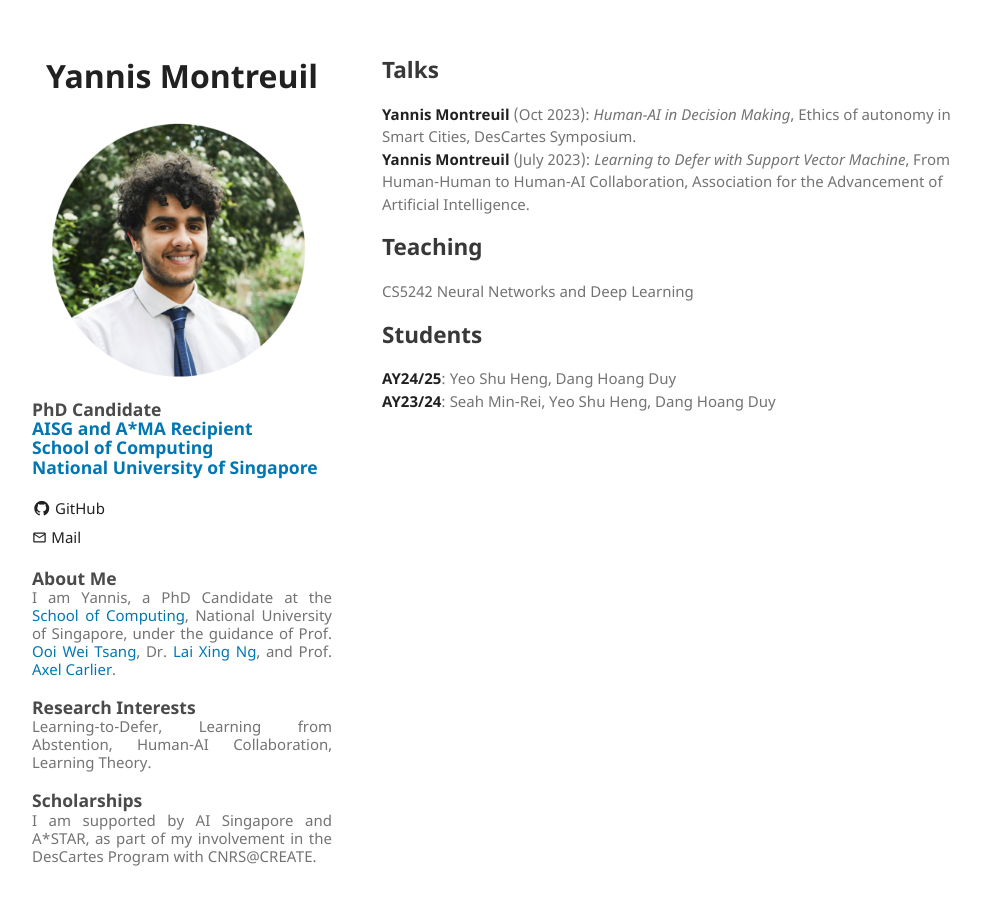
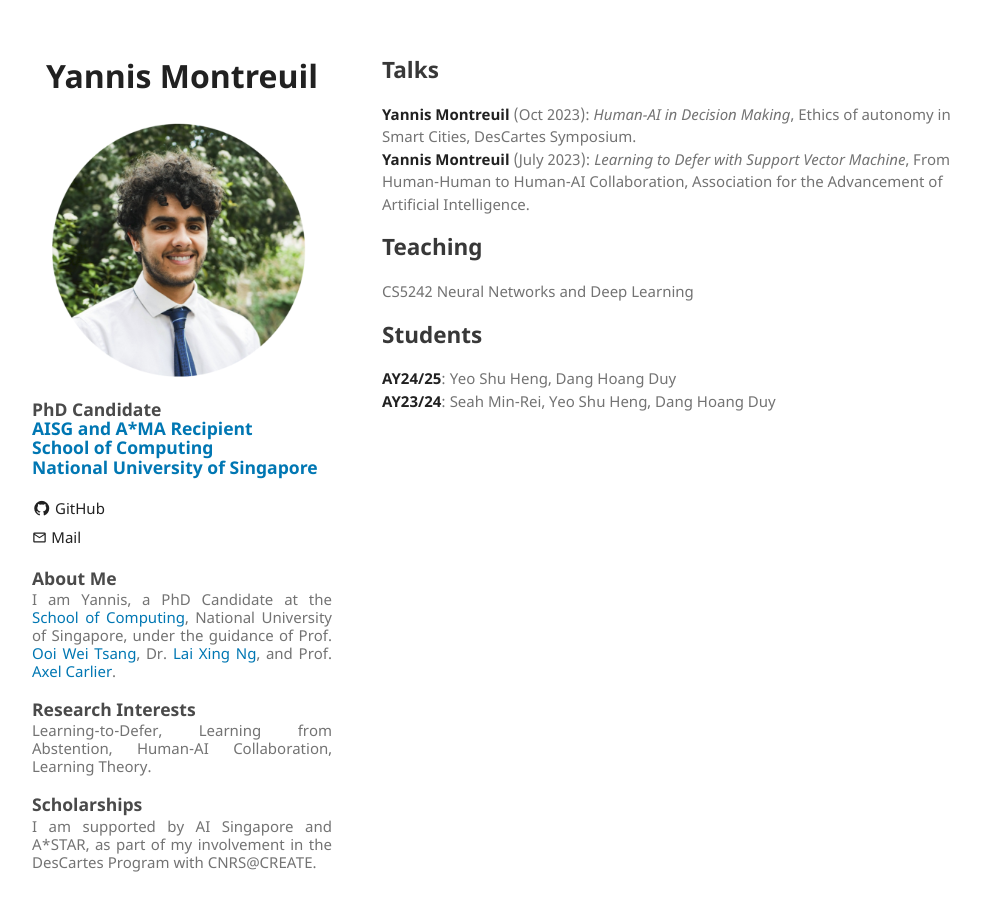
Before and after one commit to yannismontreuil/yannismontreuil.github.io, a Jekyll site: the page built from index.md, in a window 1280 px wide. Shown: the whole page, without its empty margins (128-1109 px from the left). Built offline with Jekyll 4.4.1, drawn with Linux system fonts in a browser that asks for light colours.

Commit message:
Update _config.yml

```diff
--- a/_config.yml
+++ b/_config.yml
@@ -2,16 +2,16 @@ title: Yannis Montreuil
 logo: /assets/img/logo.png
 description_phd: "<p>PhD Candidate<br><a href='https://aisingapore.org/research/phd-fellowship-programme/'>AISG and A*MA Recipient</a><br><a href='https://www.comp.nus.edu.sg/'>School of Computing</a> <br> <a href='https://nus.edu.sg/'>National University of Singapore</a></p>"
 description_state: |
-  <h3 style="margin-top: 10px; margin-bottom: 0px;">About Me</h3>
-  <p align="justify" style="margin-top: 0px; line-height: 1.2;">
+  <h3 style="margin-top: 10px; margin-bottom: 2px;">About Me</h3>
+  <p align="justify" style="margin-top: 2px; line-height: 1.2;">
     I am Yannis, a PhD Candidate at the <a href="https://www.comp.nus.edu.sg">School of Computing</a>, National University of Singapore, under the guidance of Prof. <a href="https://www.comp.nus.edu.sg/~ooiwt/">Ooi Wei Tsang</a>, Dr. <a href="https://ipal.cnrs.fr/lai-xing-ng/">Lai Xing Ng</a>, and Prof. <a href="https://ipal.cnrs.fr/axel-carlier-personal-page/">Axel Carlier</a>.
   </p>
-  <h3 style="margin-top: 20px; margin-bottom: 0px;">Research Interests</h3>
-  <p align="justify" style="margin-top: 0px; line-height: 1.2;">
+  <h3 style="margin-top: 20px; margin-bottom: 2px;">Research Interests</h3>
+  <p align="justify" style="margin-top: 2px; line-height: 1.2;">
     Learning-to-Defer, Learning from Abstention, Human-AI Collaboration, Learning Theory.
   </p>
-  <h3 style="margin-top: 20px; margin-bottom: 0px;">Scholarships</h3>
-  <p align="justify" style="margin-top: 0px; line-height: 1.2;">
+  <h3 style="margin-top: 20px; margin-bottom: 2px;">Scholarships</h3>
+  <p align="justify" style="margin-top: 2px; line-height: 1.2;">
     I am supported by AI Singapore and A*STAR, as part of my involvement in the DesCartes Program with CNRS@CREATE.
   </p>
 
```
